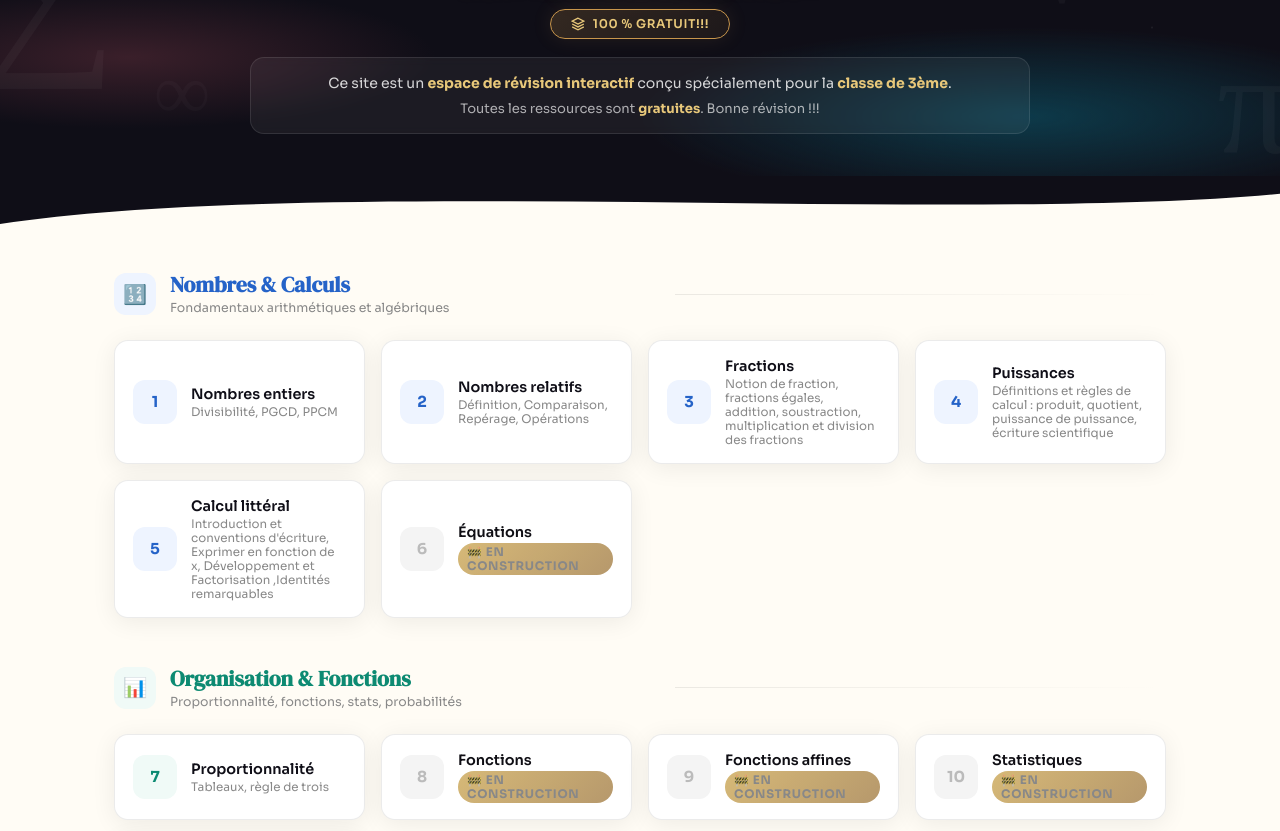
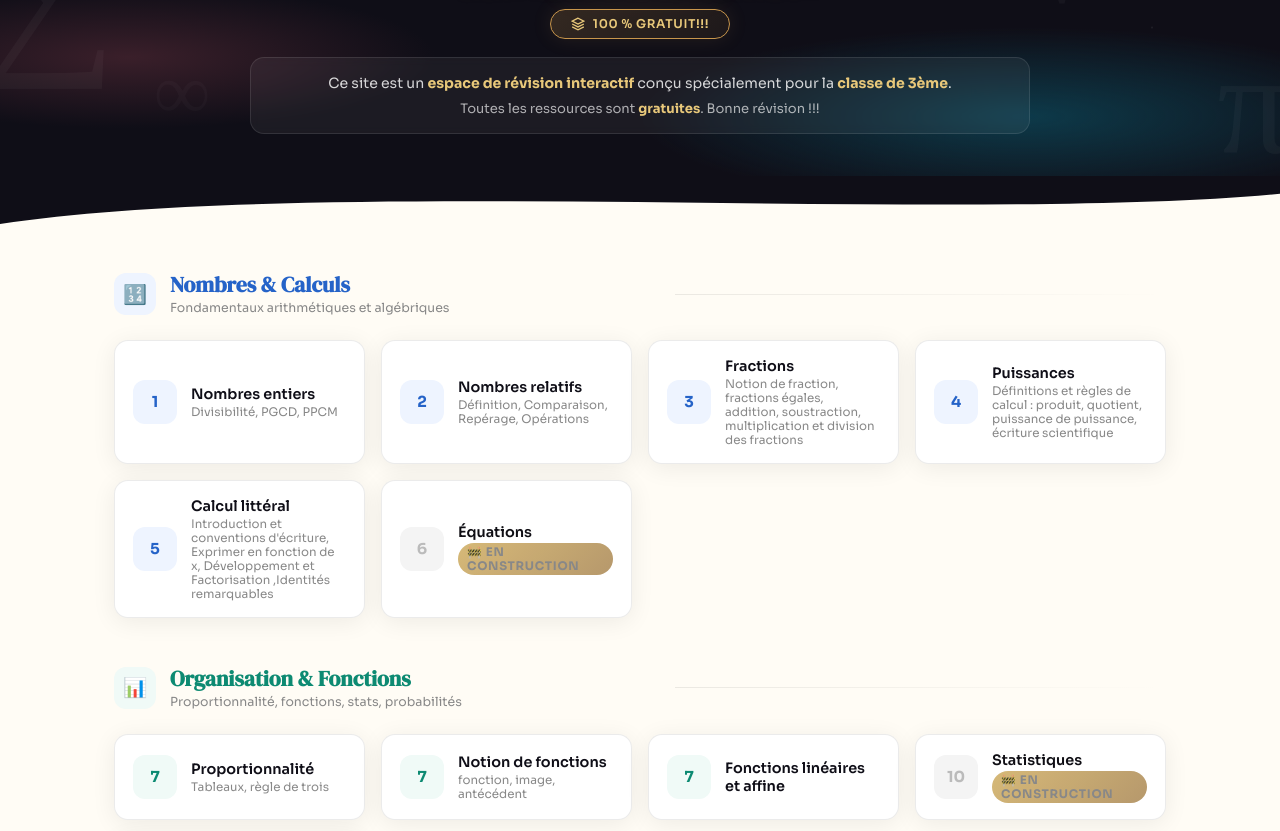
Before and after one commit to estif-maths/brevet-maths, a plain HTML site: page index.html in a window 1280 px wide. Shown: the part 121-952 px from the top of the page. Drawn offline with Linux system fonts and the light colour scheme.

Commit message:
Update index.html

```diff
--- a/index.html
+++ b/index.html
@@ -496,20 +496,20 @@
         <span>Tableaux, règle de trois</span>
       </div>
     </a>
-    <div class="card card-locked">
-      <div class="card-num">8</div>
+   <a href="chapitreVIII.html" class="card">
+      <div class="card-num">7</div>
       <div class="card-info">
-        <strong>Fonctions</strong>
-        <span class="badge-wip">🚧 En construction</span>
+        <strong>Notion de fonctions</strong>
+        <span>fonction, image, antécédent </span>
       </div>
-    </div>
-    <div class="card card-locked">
-      <div class="card-num">9</div>
+    </a>
+  <a href="chapitreIX.html" class="card">
+      <div class="card-num">7</div>
       <div class="card-info">
-        <strong>Fonctions affines</strong>
-        <span class="badge-wip">🚧 En construction</span>
+        <strong>Fonctions linéaires et affine</strong>
+        <spanreconnaître une fonction linéaire ou affine,calculer une image et un antécédent avec f(x) = mx + p </span>
       </div>
-    </div>
+    </a>
     <div class="card card-locked">
       <div class="card-num">10</div>
       <div class="card-info">
```
